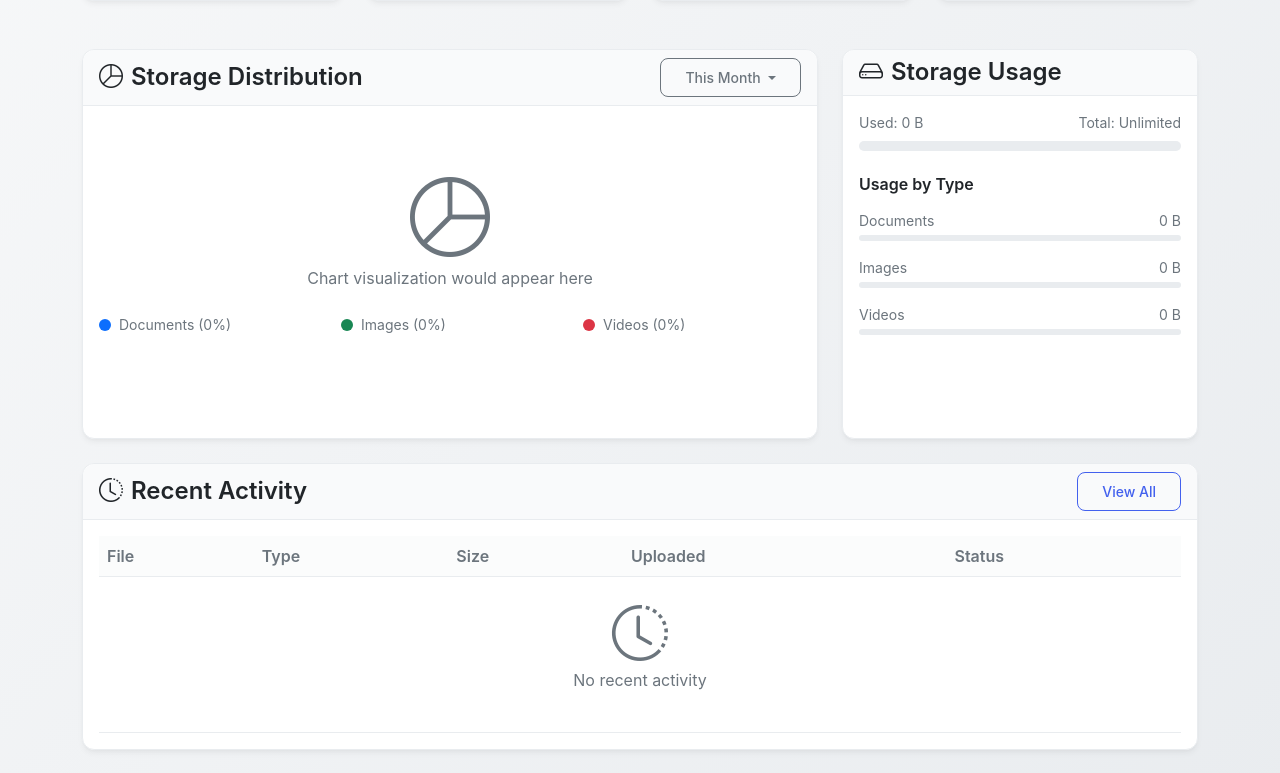
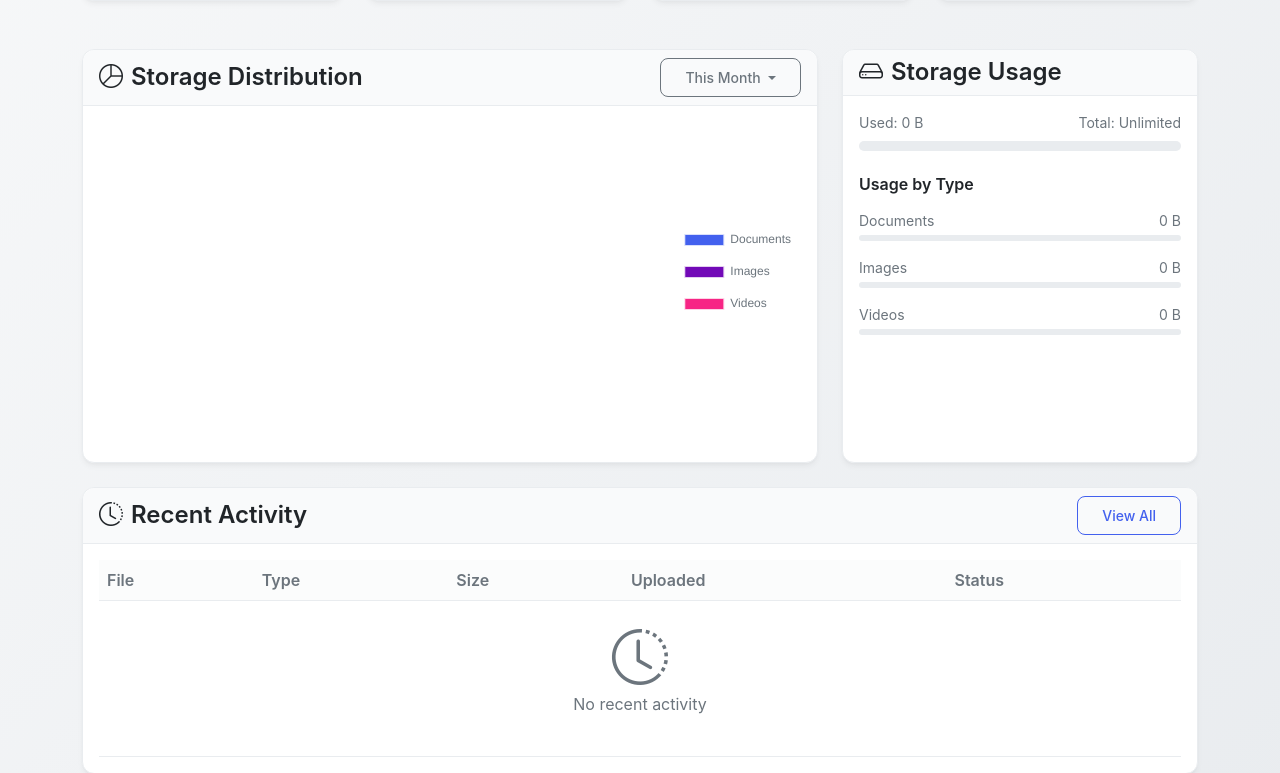
Before and after one commit to KeneanDita/Memory-Vault, a Flask app: page /stats in a window 1280 px wide. Shown: the part 407-1180 px from the top of the page. Run offline with Flask 3, Linux system fonts and the light colour scheme; data that the repository does not hold is empty; parts of the project's set-up code (start-up, migrations or seed data) failed here and were passed over; some libraries are stand-ins or nearby versions.

Commit message:
Replace placeholder chart with actual Chart.js canvas in stats.html and update file icon structure for consistency

```diff
--- a/app/templates/stats.html
+++ b/app/templates/stats.html
@@ -159,49 +159,15 @@ extra_css %}
         </div>
         <div class="card-body">
           <div class="chart-container">
-            <!-- This would be a chart using Chart.js or similar -->
-            <div class="text-center py-5">
-              <i class="bi bi-pie-chart display-1 text-muted mb-3"></i>
-              <p class="text-muted">Chart visualization would appear here</p>
-              <div class="row mt-4">
-                <div class="col-md-4">
-                  <div class="d-flex align-items-center mb-2">
-                    <div
-                      class="rounded-circle bg-primary me-2"
-                      style="width: 12px; height: 12px"
-                    ></div>
-                    <small class="text-muted"
-                      >Documents ({{ ((notes_count/total_count)*100)|round(1) if
-                      total_count > 0 else 0 }}%)</small
-                    >
-                  </div>
-                </div>
-                <div class="col-md-4">
-                  <div class="d-flex align-items-center mb-2">
-                    <div
-                      class="rounded-circle bg-success me-2"
-                      style="width: 12px; height: 12px"
-                    ></div>
-                    <small class="text-muted"
-                      >Images ({{ ((images_count/total_count)*100)|round(1) if
-                      total_count > 0 else 0 }}%)</small
-                    >
-                  </div>
-                </div>
-                <div class="col-md-4">
-                  <div class="d-flex align-items-center mb-2">
-                    <div
-                      class="rounded-circle bg-danger me-2"
-                      style="width: 12px; height: 12px"
-                    ></div>
-                    <small class="text-muted"
-                      >Videos ({{ ((videos_count/total_count)*100)|round(1) if
-                      total_count > 0 else 0 }}%)</small
-                    >
-                  </div>
-                </div>
-              </div>
-            </div>
+            <canvas id="storageChart"></canvas>
+          </div>
+
+          <div class="row mt-4">
+            <div class="col-md-4"></div>
+
+            <div class="col-md-4"></div>
+
+            <div class="col-md-4"></div>
           </div>
         </div>
       </div>
@@ -313,7 +279,9 @@ extra_css %}
                           {% elif file.file_type.startswith('video/') %}
                           <i class="bi bi-camera-video text-white"></i>
                           {% else %}
-                          <i class="bi bi-file-earmark-text text-white"></i>
+                          <div class="file-icon doc">
+                            <i class="bi bi-file-earmark-text text-white"></i>
+                          </div>
                           {% endif %}
                         </div>
                       </div>
```
